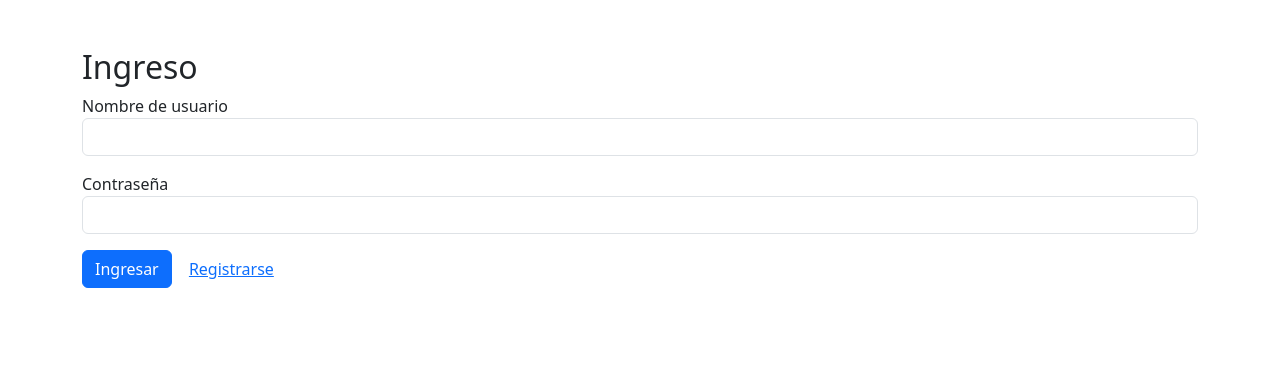
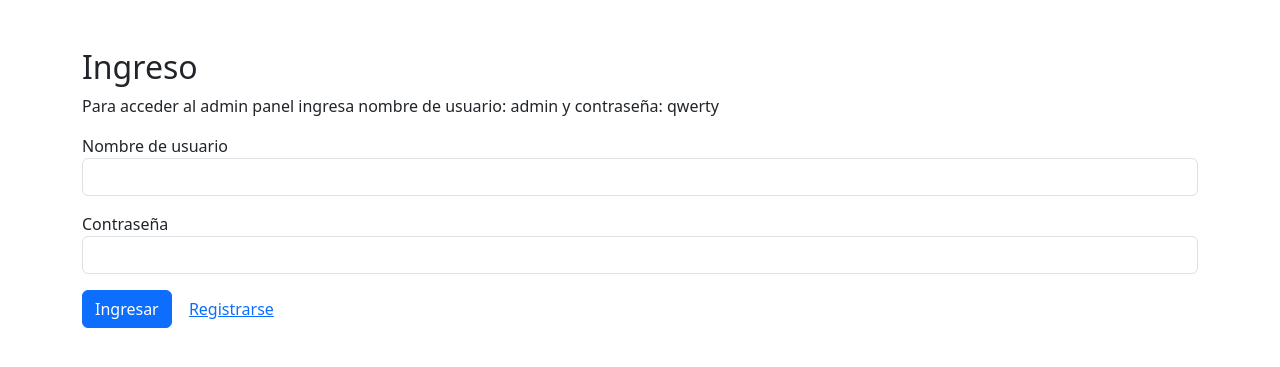
Before and after one commit to Martin13025/IndiePlay, a PHP site: page /login.php in a window 1280 px wide. Shown: the top 367 px of the page. Run offline with PHP 8.4, Linux system fonts and the light colour scheme.

Commit message:
Update login.php
added <p>Para acceder al admin panel ingresa nombre de usuario: admin y contraseña: qwerty</p>

```diff
--- a/proyecto/login.php
+++ b/proyecto/login.php
@@ -49,7 +49,7 @@ if ($_SERVER['REQUEST_METHOD'] === 'POST') {
 
 <body class="container mt-5">
     <h2>Ingreso</h2>
-
+    <p>Para acceder al admin panel ingresa nombre de usuario: admin y contraseña: qwerty</p>
     <?php if ($errores): ?>
         <div class="alert alert-danger">
             <ul>
@@ -74,4 +74,5 @@ if ($_SERVER['REQUEST_METHOD'] === 'POST') {
     </form>
 </body>
 
+
 </html>
```
